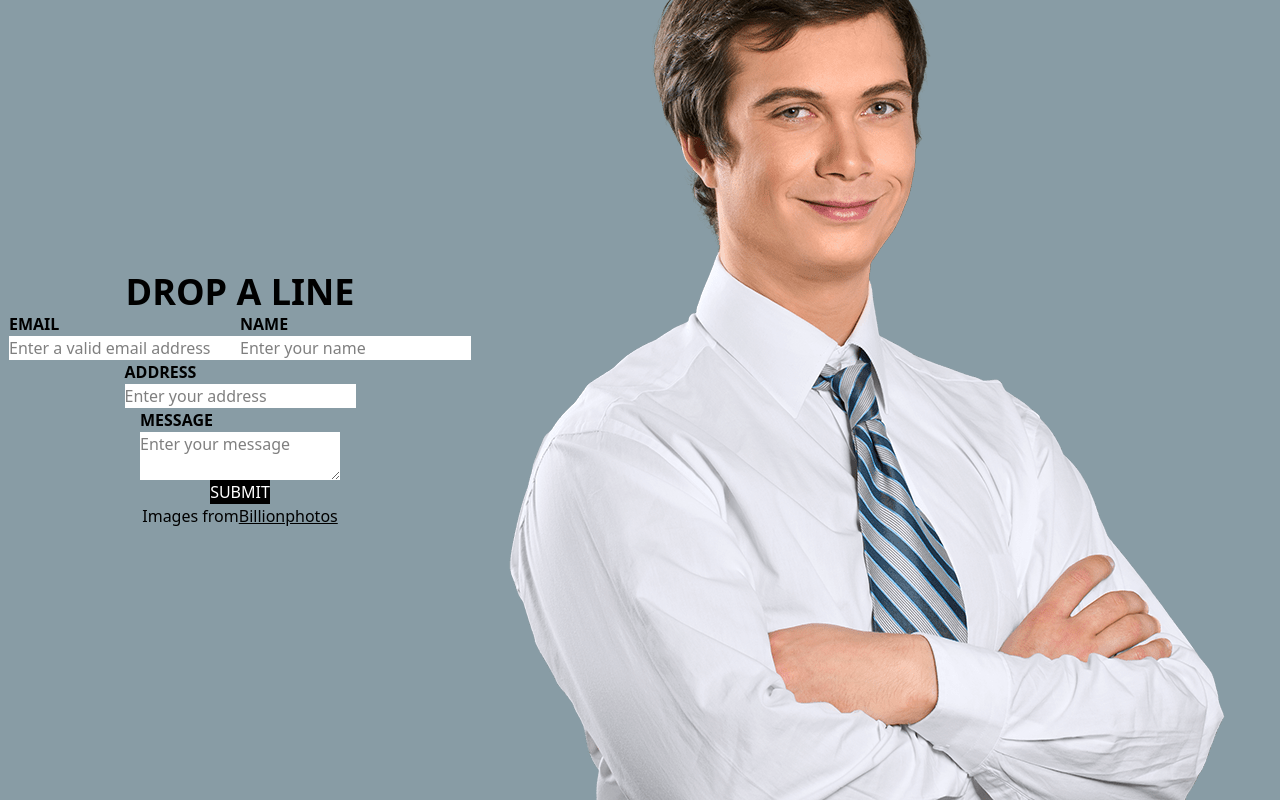
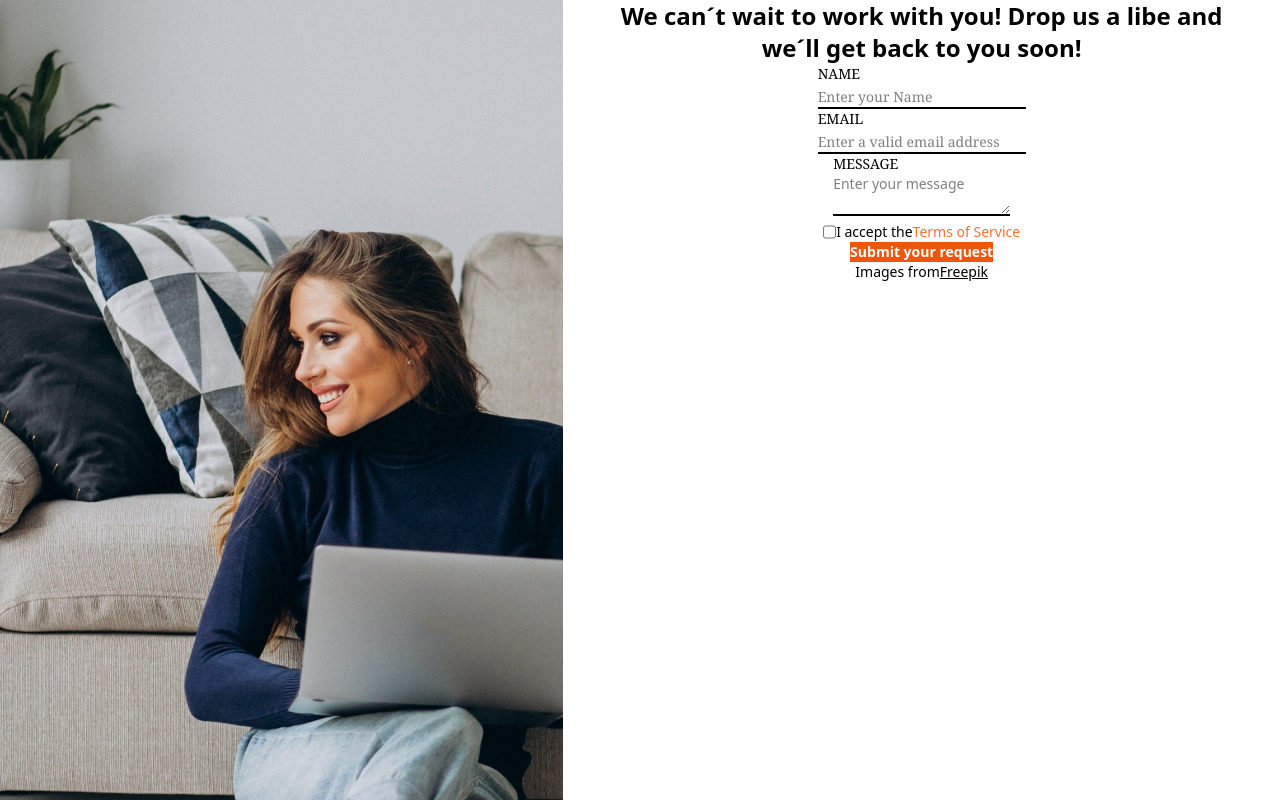
Before and after one commit to juanmillanc/curso-html-css, a Next.js app in the folder REACT/react/: page / in a window 1280 px wide. Shown: the top 800 px of the page. Built offline with nearby package versions, Linux system fonts and the light colour scheme.

Commit message:
reto formulario2 en react

```diff
--- a/REACT/react/src/app/page.js
+++ b/REACT/react/src/app/page.js
@@ -6,9 +6,10 @@ import Card from "./reto2/card";
 import Posicionamiento1 from "./reto3/posicionamiento1";
 import Posicionamiento2 from "./reto4/posicionamiento2";
 import Formulario1 from "./reto5/formulario1";
+import Formulario2 from "./reto6/formulario";
 export default function Home() {
     return (
     // <React/>
-        <Formulario1/>
+        <Formulario2/>
     )
 }
--- /dev/null
+++ b/REACT/react/src/app/reto6/formulario.jsx
@@ -0,0 +1,59 @@
+import Image from "next/image";
+
+export default function Formulario2() {
+    return (
+        // body
+        <div className="p-[50] h-screen bg-[#EE560D] flex">
+            {/* content-left */}
+            <div className="content-left">
+                {/* imagen */}
+                <img className="h-[590] w-[400] flex" src="/imagen.jpg" alt="" />
+            </div>
+            {/* content-right */}
+            <div className="bg-white flex w-full h-[590] flex-col items-center gap-[10]">
+                {/* title */}
+                <div className="w-full h-[100] flex items-center justify-center flex-col text-2xl font-bold relative top-[40]">
+                    {/* title-1 */}
+                    <div className="title-1">
+                        We can´t wait to work with you! Drop us a libe and
+                    </div>
+                    {/* title-2 */}
+                    <div className="title-2">
+                        we´ll get back to you soon!
+                    </div>
+                </div>
+                {/* formulario */}
+                <div className="flex w-full h-screen flex-col items-center gap-[10] relative top-[30]">
+                    {/* name */}
+                    <div className="name">
+                        <div className="text-sm font-serif">NAME</div>
+                        <input className="h-[50] w-[500] font-serif text-sm p-[10] border-b-2 " type="text" placeholder="Enter your Name"/>
+                    </div>
+                    {/* email */}
+                    <div className="email">
+                        <div className="text-sm font-serif">EMAIL</div>
+                        <input className="h-[50] w-[500] font-serif text-sm p-[10] border-b-2 " type="email" placeholder="Enter a valid email address"/>
+                    </div>
+                    {/* message */}
+                    <div className="message">
+                        <div className="text-sm font-serif">MESSAGE</div>
+                        <textarea className="h-[120] w-[500] p-[10] text-sm border-b-2" name="message" id="" placeholder="Enter your message"></textarea>
+                    </div>
+                    {/* CHECKBOX */}
+                    <div className="flex flex-row relative right-[155] text-sm gap-[5]">
+                        <input className="input-2" type="checkbox" />
+                        <div className="checkbox-1">I accept the</div>
+                        <div className="text-[#fb6d35]">Terms of Service</div>
+                    </div>
+                    {/* button */}
+                    <button className="h-[50] w-[500] text-sm rounded-[30] bg-[#EE560D] text-white font-bold cursor-pointer" type="submit">Submit your request</button>
+                    <div className="flex gap-[5] relative top-[20] text-sm">
+                        <div className="text-1">Images from</div>
+                        <div className="underline">Freepik</div>
+                    </div>
+                </div>
+            </div>
+        </div>
+
+    );
+}
```
Also changed, not shown: REACT/react/public/imagen.jpg (added).
